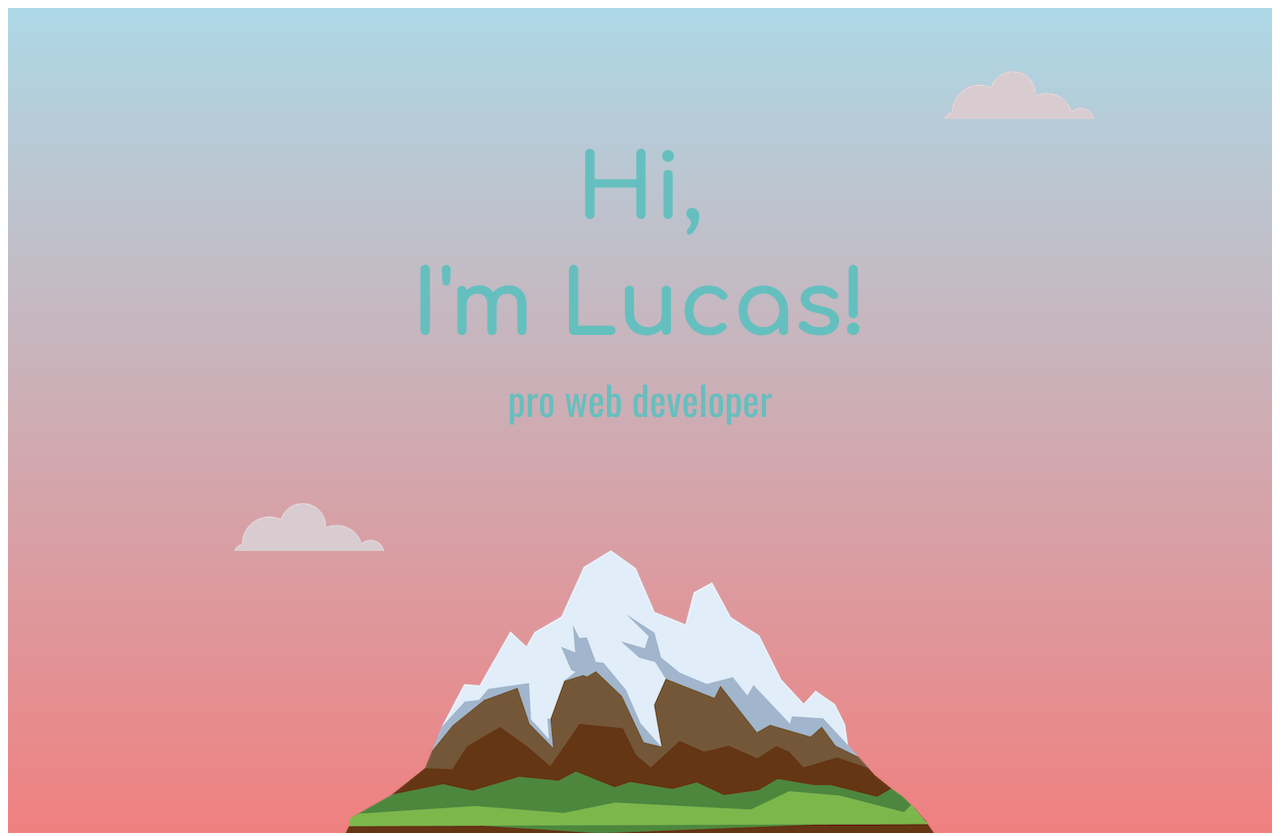
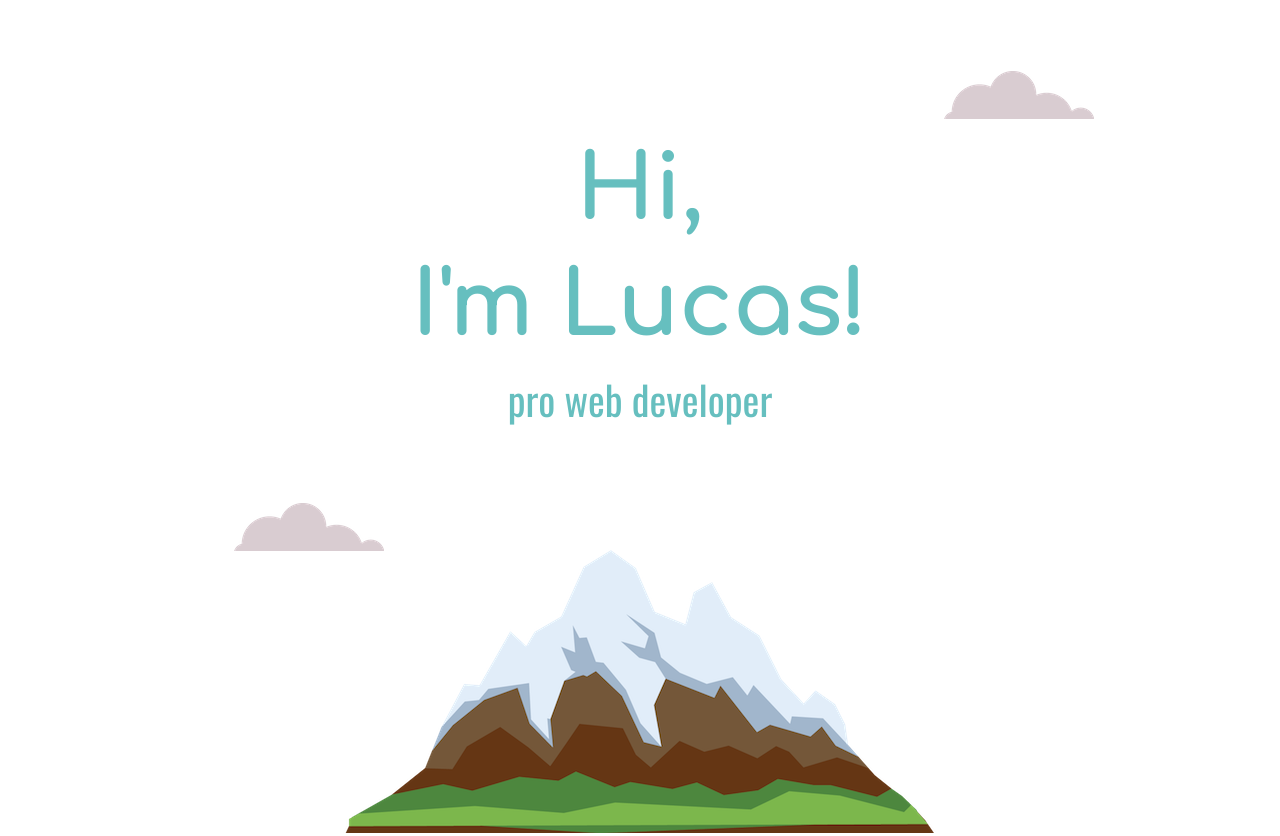
Before and after one commit to MrEverymorning/yoyoyo, a plain HTML site: page index.html in a window 1280 px wide. Shown: the top 836 px of the page. Drawn offline with nearby package versions, Linux system fonts and the light colour scheme.

Commit message:
Update styles.css

```diff
--- a/styles.css
+++ b/styles.css
@@ -138,7 +138,3 @@ clear:left;
 .snowboardh{
     margin-top: 50px;
 }
-
-.top-container {
-    background: linear-gradient(lightblue, lightcoral);
-}
```
